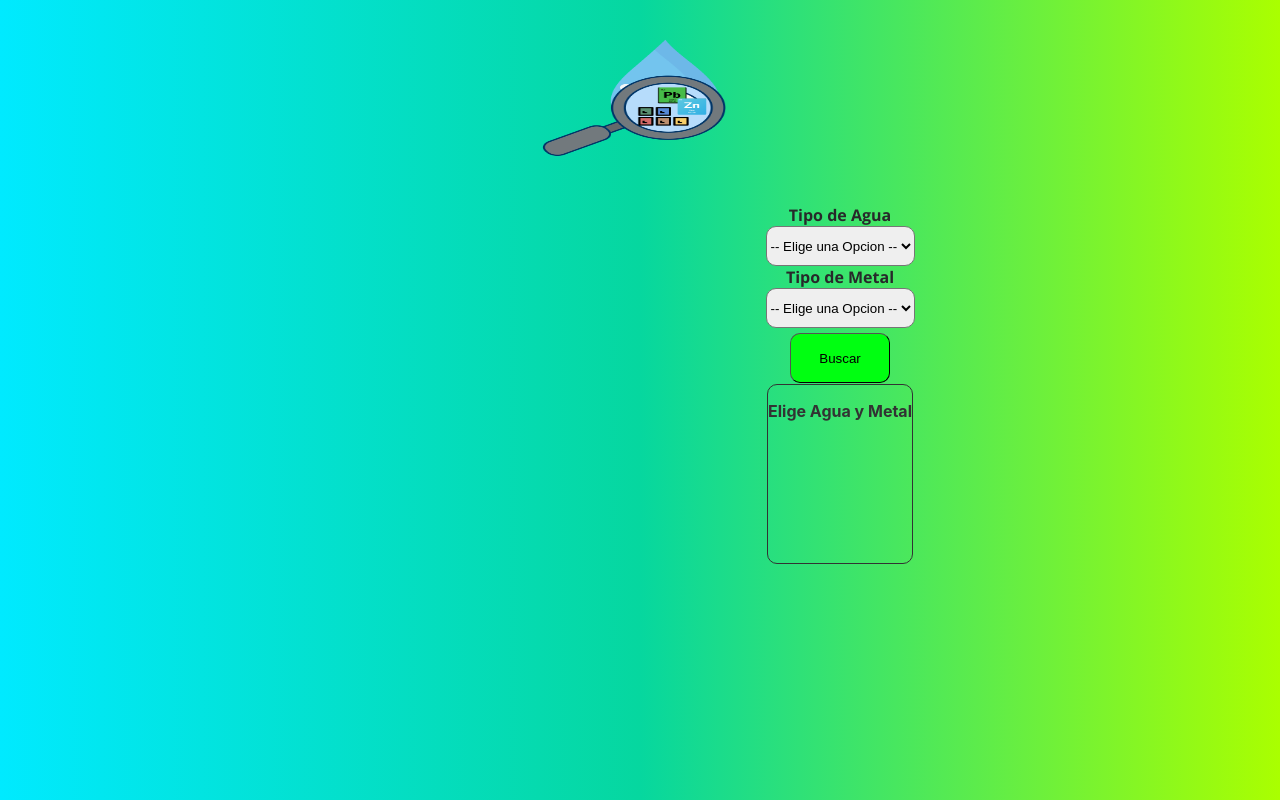
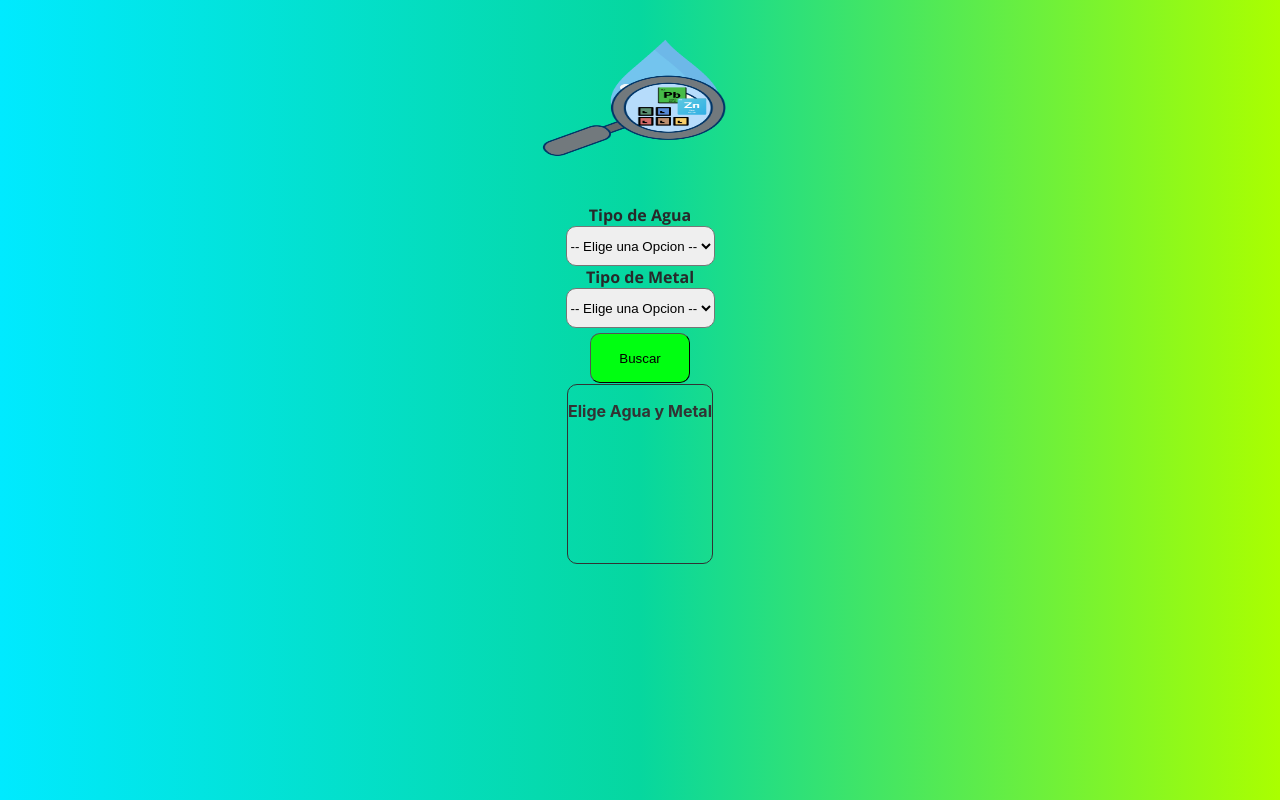
Before and after one commit to valera2022/dexmetap, a React (Create React App) app: page / in a window 1280 px wide. Both pictures are taken after a click on the button "Buscar". Built offline with nearby package versions, Linux system fonts and the light colour scheme.

Commit message:
took out margin left

```diff
--- a/src/Result/result.css
+++ b/src/Result/result.css
@@ -1,5 +1,5 @@
 .result{
-    margin-left: 400px;
+    /* margin-left: 400px; */
     max-width: 390px;
     height: 180px;
     overflow: auto ;
--- a/src/params/paramsform.css
+++ b/src/params/paramsform.css
@@ -11,7 +11,7 @@
     border-color: red; */
     max-width:420px;
     height:180px;
-    margin-left: 400px;
+    /* margin-left: 400px; */
     font-weight: 700;
 
 
```
